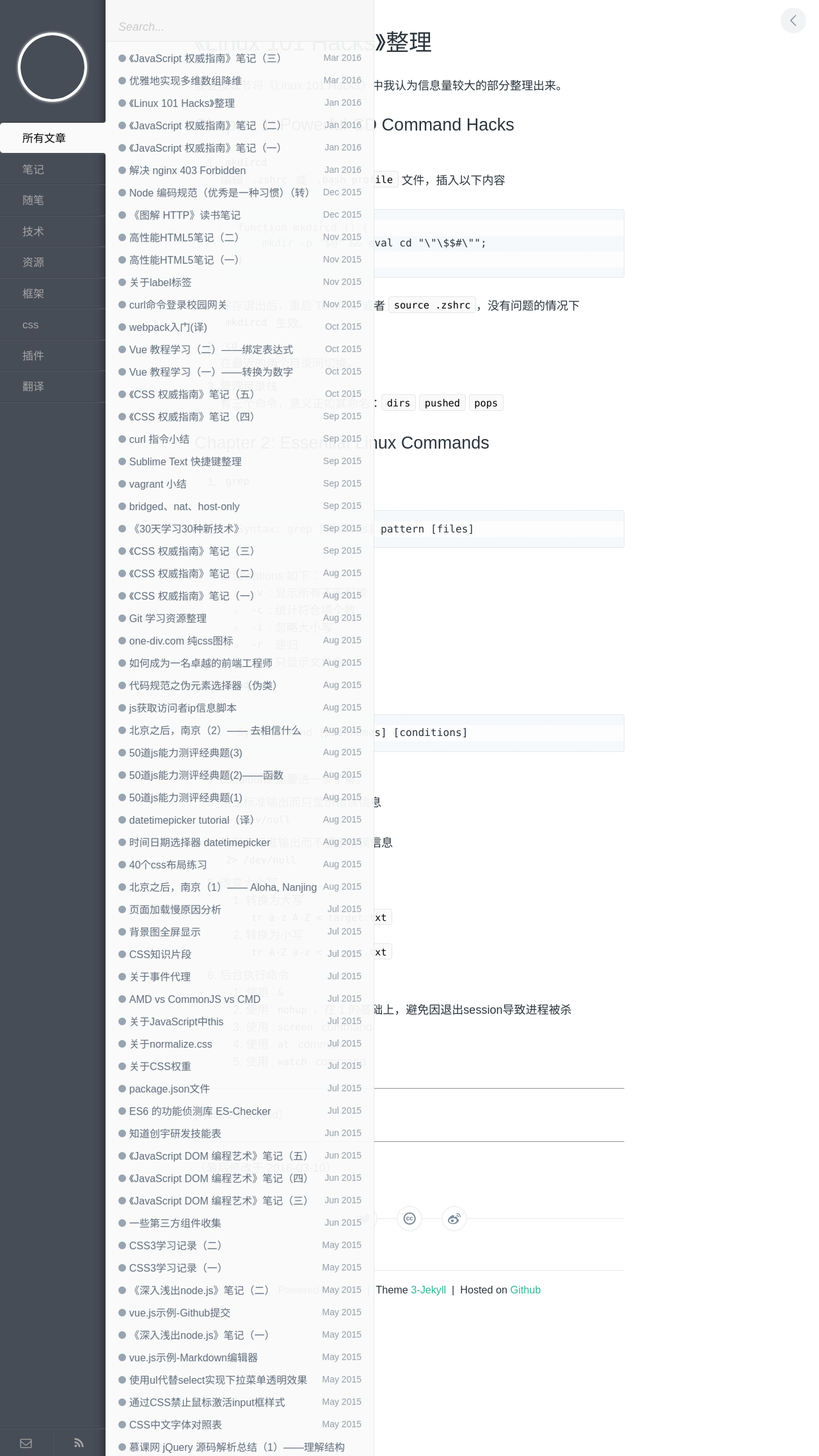
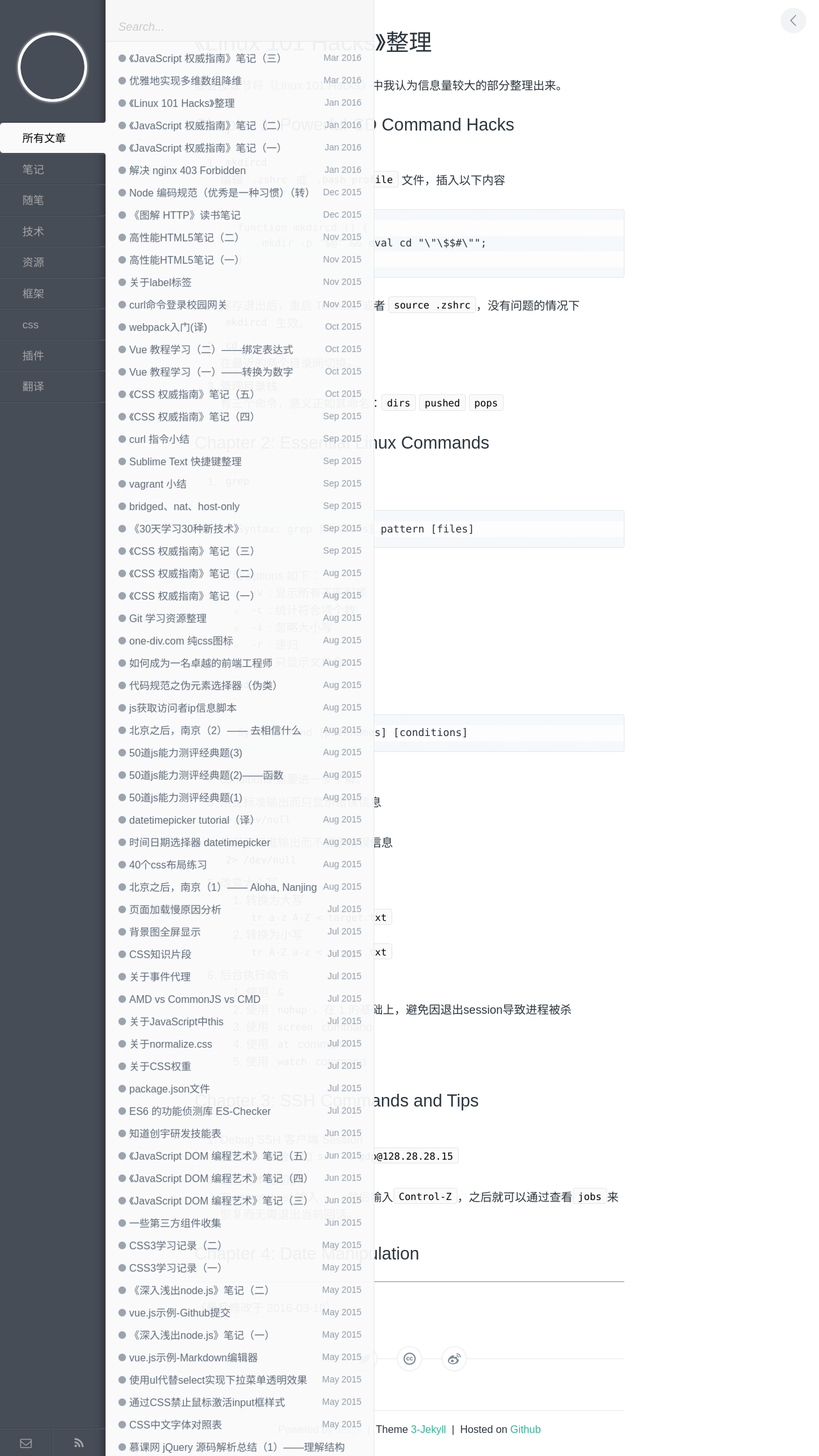
Before and after one commit to byr-gdp/byr-gdp.github.io, a Jekyll site: the page built from _posts/note/2016-01-20-linux-101-hacks.md, in a window 1280 px wide. Shown: the whole page at 64% size. Built offline with Jekyll 4.4.1, drawn with Linux system fonts in a browser that asks for light colours; comment, search, counter and statistics services are not loaded.

Commit message:
finish chapter 3: ssh

```diff
--- a/_posts/note/2016-01-20-linux-101-hacks.md
+++ b/_posts/note/2016-01-20-linux-101-hacks.md
@@ -76,9 +76,21 @@ description: 《Linux 101 Hacks》整理
 	4. 使用 `at` command
 	5. 使用 `watch` command
 
----
+# Chapter 3: SSH Commands and Tips
 
-(Hack 24 chmod）
+1. Debug SSH 客户端 Session
+
+	加上`-l`参数，如`ssh -l gdp@128.28.28.15`
+
+2. 远程与本地切换
+
+	在 remotehost 输入`~`，然后输入`Control-Z`，之后就可以通过查看`jobs`来恢复而无需退出当前回话。
+
+# Chapter 4: Date Manipulation
+
+
+
+
 
 ---
 
```
